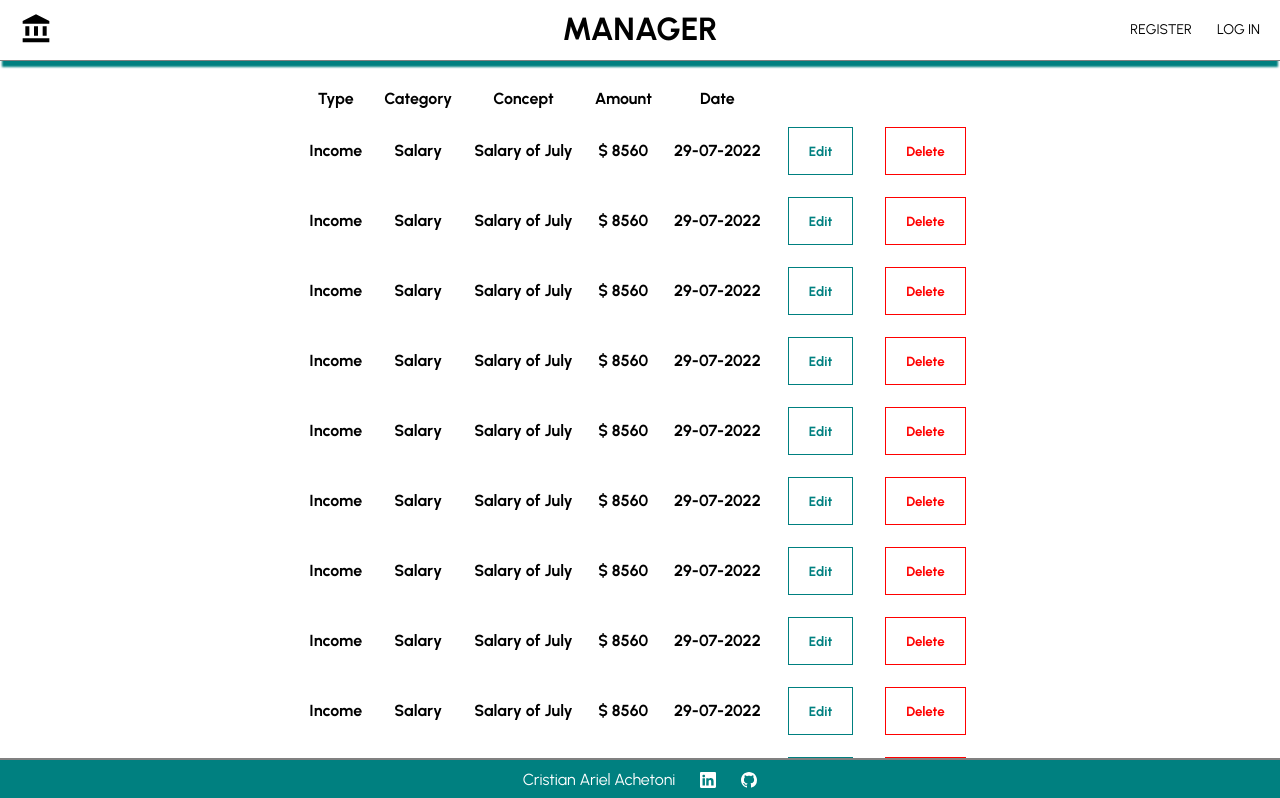
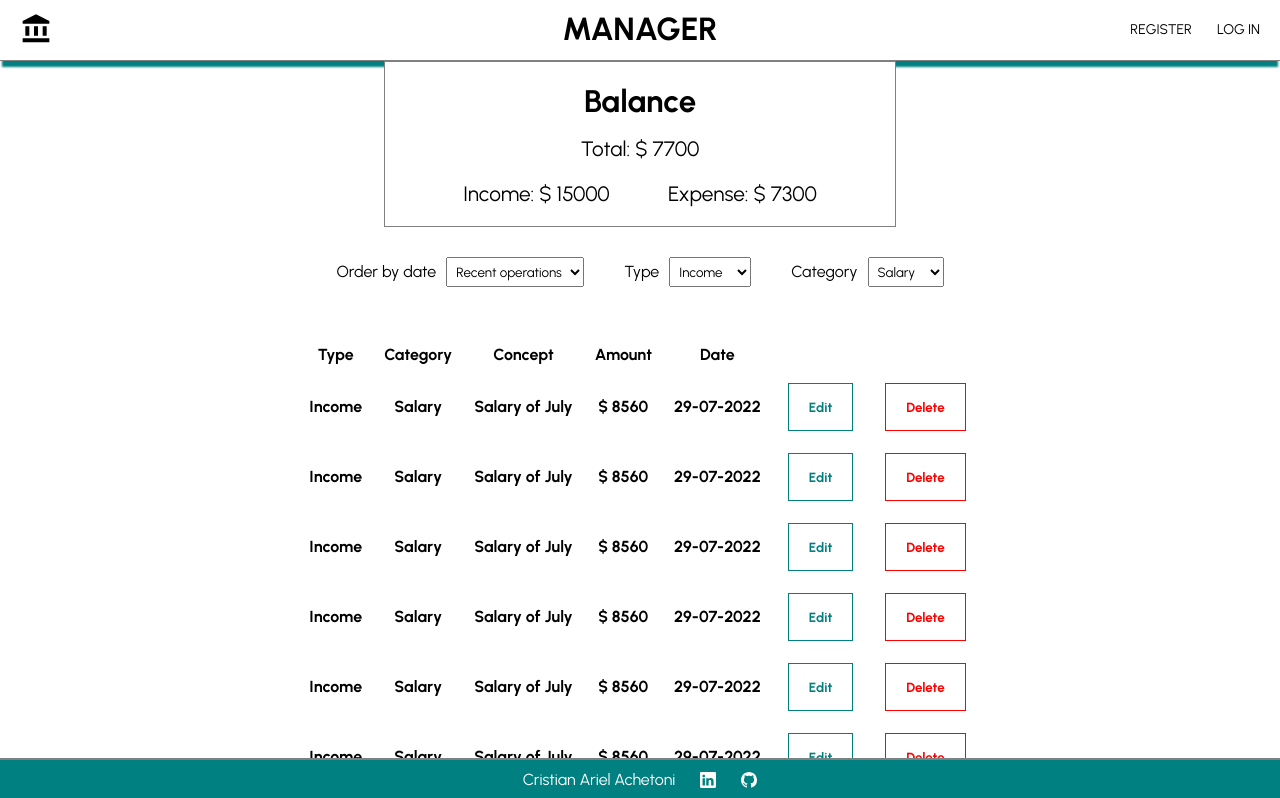
Before and after one commit to crisar0790/CHALLENGE-FULL-STACK, a React (Create React App) app in the folder client/: page /operations in a window 1280 px wide. Shown: the top 798 px of the page. Built offline with nearby package versions, Linux system fonts and the light colour scheme.

Commit message:
creación del archivo filters

```diff
--- /dev/null
+++ b/client/src/components/Filters.jsx
@@ -0,0 +1,75 @@
+import React from 'react';
+import styled from "styled-components";
+
+const Container = styled.div`
+    width: 100%;
+    display: flex;
+    align-items: center;
+    justify-content: center;
+`;
+
+const Wrapper = styled.div`
+    padding: 20px;
+    box-sizing: border-box;
+    display: flex;
+    align-items: center;
+    justify-content: center;
+`;
+
+const Order = styled.div`
+    margin: 10px 20px;
+`;
+
+const OrderDate = styled.label``;
+
+const OrderDateSelect = styled.select`
+    margin-left: 10px;
+    padding: 5px;
+`;
+
+const OrderDateOption = styled.option``;
+
+const Filter = styled.div`
+    margin: 10px 20px;
+`;
+
+const FilterTitle = styled.label``;
+
+const FilterSelect = styled.select`
+    margin-left: 10px;
+    padding: 5px;
+`;
+
+const FilterOption = styled.option``;
+
+const Filters = () => {
+    return (
+        <Container>
+            <Wrapper>
+                    <Order>
+                        <OrderDate>Order by date</OrderDate>
+                        <OrderDateSelect>
+                            <OrderDateOption>Recent operations</OrderDateOption>
+                            <OrderDateOption>Older operations</OrderDateOption>
+                        </OrderDateSelect>
+                    </Order>
+                    <Filter>
+                        <FilterTitle>Type</FilterTitle>
+                        <FilterSelect>
+                            <FilterOption>Income</FilterOption>
+                            <FilterOption>Expense</FilterOption>
+                        </FilterSelect>
+                    </Filter>
+                    <Filter>
+                        <FilterTitle>Category</FilterTitle>
+                        <FilterSelect>
+                            <FilterOption>Salary</FilterOption>
+                            <FilterOption>Renting</FilterOption>
+                        </FilterSelect>
+                    </Filter>
+            </Wrapper>
+        </Container>
+    )
+}
+
+export default Filters
--- a/client/src/pages/OperationsList.jsx
+++ b/client/src/pages/OperationsList.jsx
@@ -1,12 +1,16 @@
 import React from 'react';
+import Filters from '../components/Filters';
 import Footer from '../components/Footer';
 import Navbar from '../components/Navbar';
 import Operations from '../components/Operations';
+import Balance from '../components/Balance';
 
 const OperationsList = () => {
   return (
     <div>
         <Navbar />
+        <Balance />
+        <Filters />
         <Operations />
         <Footer />
     </div>
```
